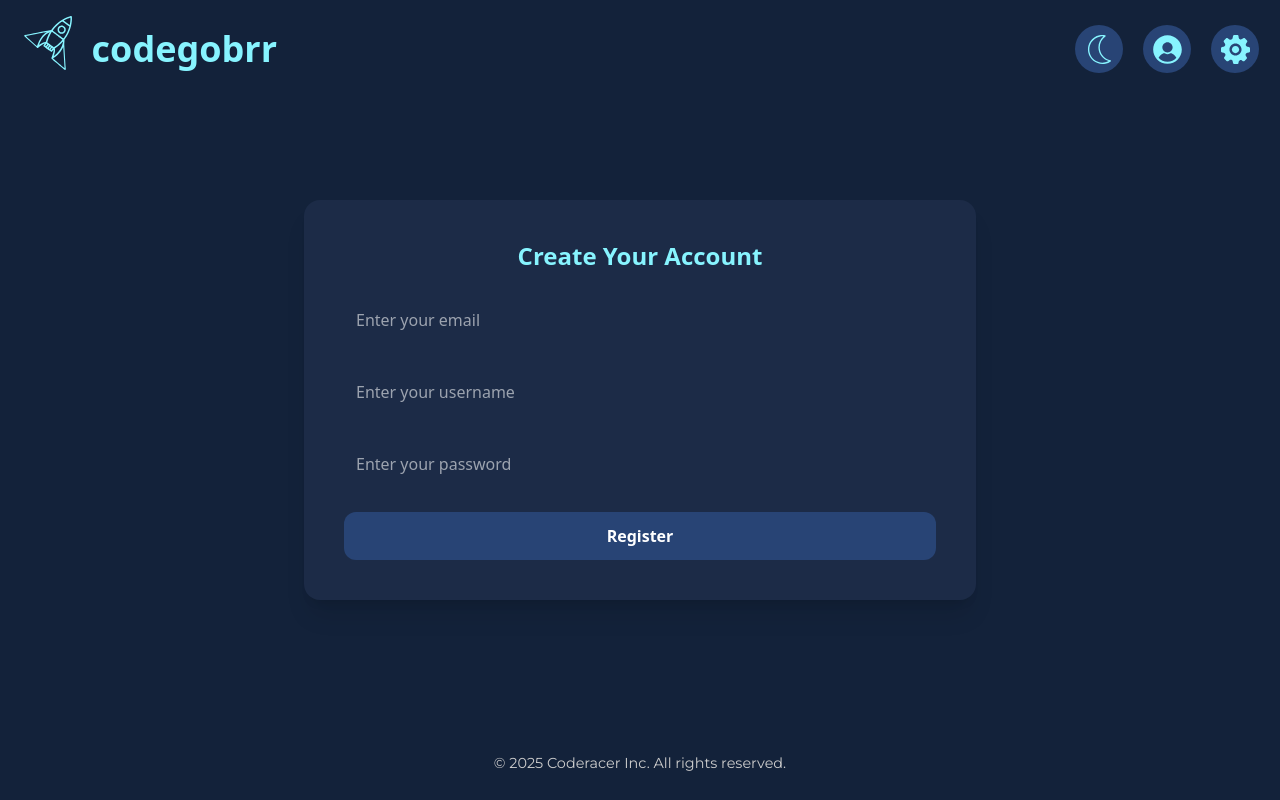
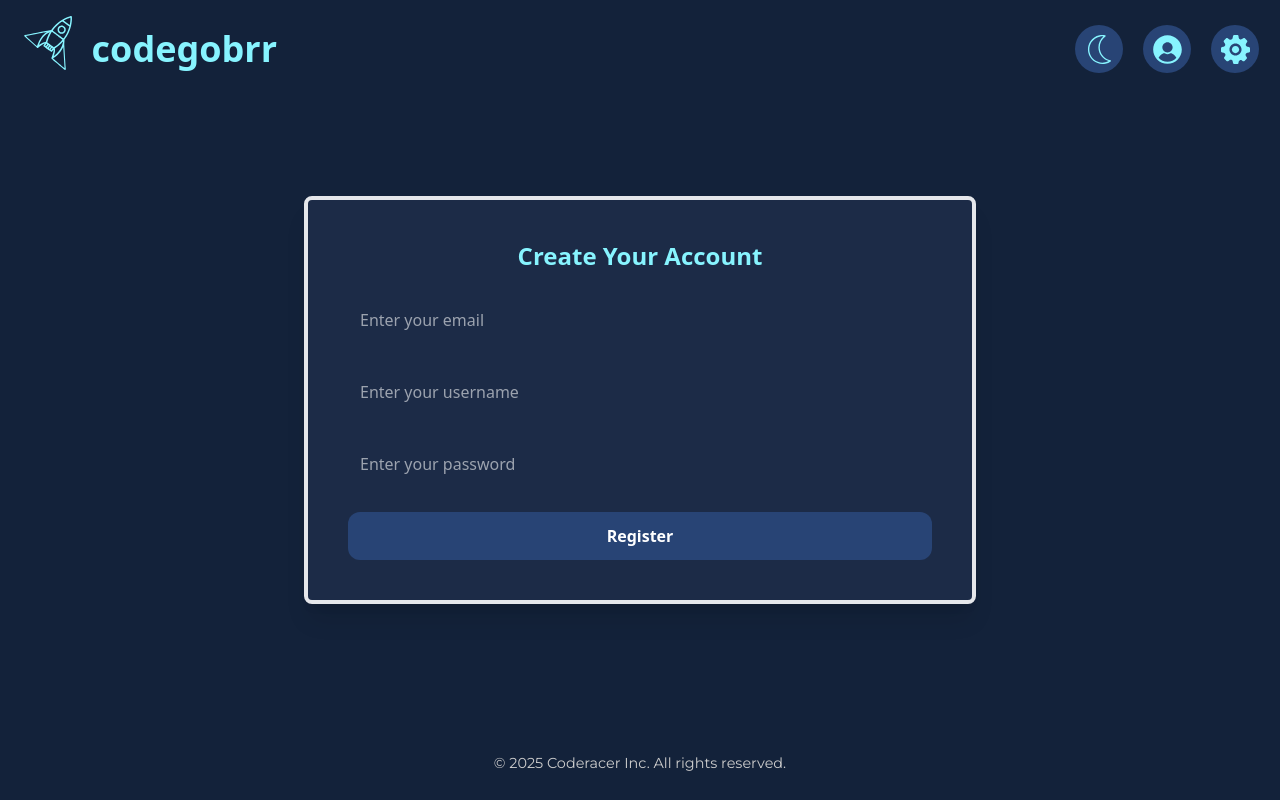
Before and after one commit to JavaBootcampJuly2025/Coderacer, a React (Create React App) app in the folder frontend/: page /register in a window 1280 px wide. Built offline with nearby package versions, Linux system fonts and the light colour scheme.

Commit message:
add a border to login and register forms

```diff
--- a/frontend/src/pages/Login.js
+++ b/frontend/src/pages/Login.js
@@ -5,7 +5,7 @@ import Footer from '../components/Footer';
 import { useTheme } from '../styles/ThemeContext';
 
 function Login() {
-    const { theme } = useTheme(); // Get current theme
+    const { theme } = useTheme();
     const [message, setMessage] = useState("");
     const [messageColor, setMessageColor] = useState("");
 
@@ -38,14 +38,12 @@ function Login() {
         <div className={`min-h-screen flex flex-col items-center font-montserrat transition-colors duration-300 ${
             theme === 'light' ? 'bg-white text-black' : 'bg-[#13223A] text-white'
         }`}>
-            {/* Header */}
             <div className="w-full h-[80px] border border-[#59000000]">
                 <Header />
             </div>
 
-            {/* Register Form */}
             <div className="flex-grow flex items-center justify-center py-12 w-full max-w-2xl">
-                <div className={`w-full p-10 rounded-2xl shadow-xl transition-colors duration-300 ${
+                <div className={`w-full p-10 rounded-2xl shadow-xl transition-colors duration-300 border-4 border-black-400 rounded-lg ${
                     theme === 'light' ? 'bg-gray-100' : 'bg-[#1C2B47]'
                 }`}>
                     <h2 className="text-2xl font-semibold mb-6 text-center text-[var(--accent)]">Login Into Your Account</h2>
@@ -80,7 +78,6 @@ function Login() {
                 </div>
             </div>
 
-            {/* Footer */}
             <div className="w-full h-[80px] border border-[#59000000]">
                 <Footer />
             </div>
--- a/frontend/src/pages/Register.js
+++ b/frontend/src/pages/Register.js
@@ -5,7 +5,7 @@ import Footer from '../components/Footer';
 import { useTheme } from '../styles/ThemeContext';
 
 function Register() {
-  const { theme } = useTheme(); // Get current theme
+  const { theme } = useTheme();
   const [message, setMessage] = useState("");
   const [messageColor, setMessageColor] = useState("");
 
@@ -32,14 +32,12 @@ function Register() {
       <div className={`min-h-screen flex flex-col items-center font-montserrat transition-colors duration-300 ${
           theme === 'light' ? 'bg-white text-black' : 'bg-[#13223A] text-white'
       }`}>
-        {/* Header */}
         <div className="w-full h-[80px] border border-[#59000000]">
           <Header />
         </div>
 
-        {/* Register Form */}
         <div className="flex-grow flex items-center justify-center py-12 w-full max-w-2xl">
-          <div className={`w-full p-10 rounded-2xl shadow-xl transition-colors duration-300 ${
+          <div className={`w-full p-10 rounded-2xl shadow-xl transition-colors duration-300 border-4 border-black-400 rounded-lg ${
               theme === 'light' ? 'bg-gray-100' : 'bg-[#1C2B47]'
           }`}>
             <h2 className="text-2xl font-semibold mb-6 text-center text-[var(--accent)]">Create Your Account</h2>
@@ -78,7 +76,6 @@ function Register() {
           </div>
         </div>
 
-        {/* Footer */}
         <div className="w-full h-[80px] border border-[#59000000]">
           <Footer />
         </div>
```
